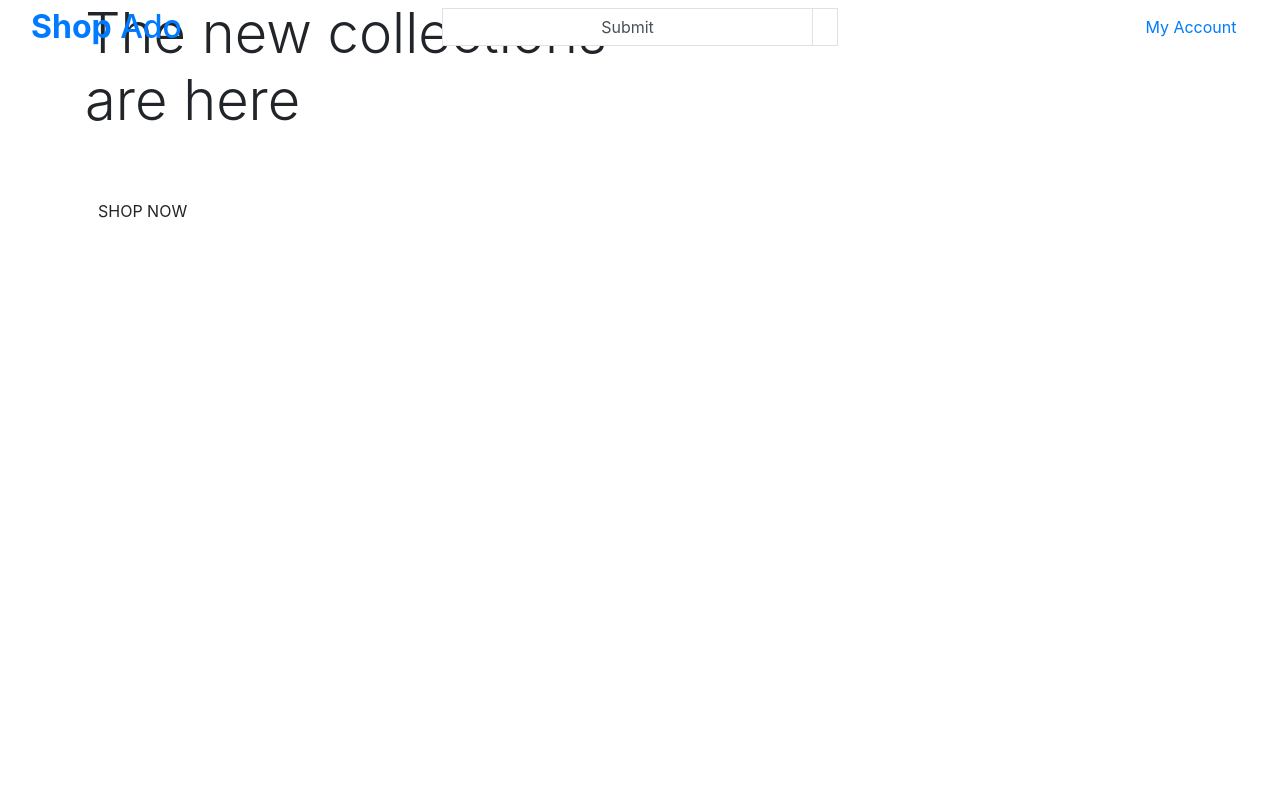
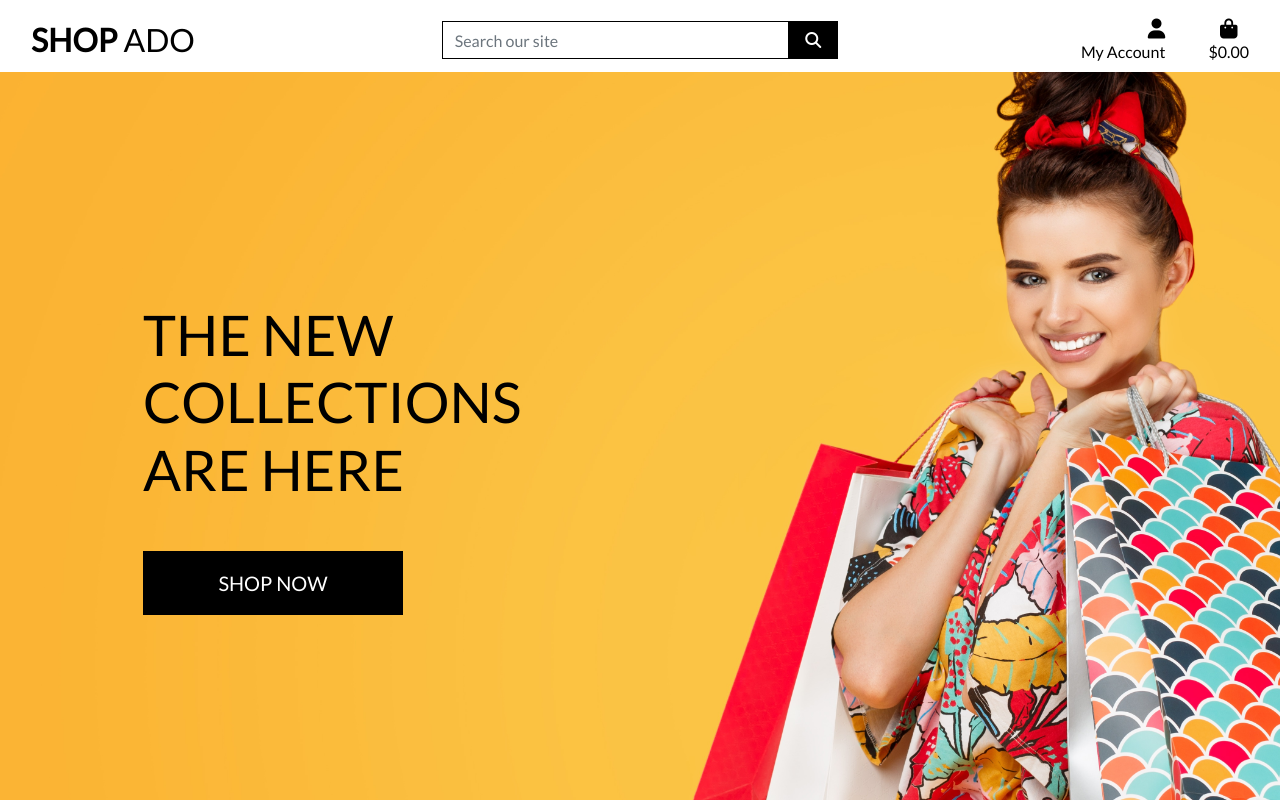
Before and after one commit to yousefalm1/shop_ado_v1, a Django app: page / in a window 1280 px wide. Run offline with Django 3.2, Linux system fonts and the light colour scheme; some libraries are stand-ins or nearby versions.

Commit message:
Complated hompage header and css

```diff
--- a/home/templates/home/index.html
+++ b/home/templates/home/index.html
@@ -4,25 +4,24 @@
 {% block page_header %}
     <div class="container header-container">
         <div class="row">
-            <div class="col"> </div>
+            <div class="col"></div>
         </div>
     </div>
-{% endblock%}
+{% endblock %}
 
-{% block content%}
+{% block content %}
     <div class="container h-100">
-        <div class="row">
-            <div class="col-7 col-md-6 my-auto ">
+        <div class="row h-100">
+            <div class="col-7 col-md-6 my-auto">
                 <h1 class="display-4 logo-font text-black">
                     The new collections are here
                 </h1>
-                <div class=my-5>
+                <div class="my-5">
                     <h4>
-                        <a href="" class="shop-now-button btn btn-large rounded-0 text-uppercase py-3 "> Shop Now
+                        <a href="" class="shop-now-button btn btn-lg rounded-0 text-uppercase py-3">Shop Now</a>
                     </h4>
                 </div>
             </div>
         </div>
     </div>
-
-{% endblock%}
+{% endblock %}
--- a/shop_ado/settings.py
+++ b/shop_ado/settings.py
@@ -150,6 +150,10 @@ USE_TZ = True
 # https://docs.djangoproject.com/en/3.2/howto/static-files/
 
 STATIC_URL = '/static/'
+STATICFILES_DIRS =(os.path.join(BASE_DIR, 'static'),)
+
+MEDIA_URL = '/media/'
+MEDIA_ROOT = os.path.join(BASE_DIR, 'media')
 
 # Default primary key field type
 # https://docs.djangoproject.com/en/3.2/ref/settings/#default-auto-field
--- a/shop_ado/urls.py
+++ b/shop_ado/urls.py
@@ -15,11 +15,12 @@ Including another URLconf
 """
 from django.contrib import admin
 from django.urls import path, include
+from django.conf import settings
+from django.conf.urls.static import static
 
 
 urlpatterns = [
     path('admin/', admin.site.urls),
     path('accounts/', include('allauth.urls')),
     path('', include('home.urls')),
-
-]
+] + static(settings.MEDIA_URL, document_root = settings.MEDIA_ROOT )
--- /dev/null
+++ b/static/css/base.css
@@ -0,0 +1,80 @@
+html {
+    height: 100%;
+}
+
+body {
+    background: url('/media/homepage_background_cropped.jpg') no-repeat fixed;
+    background-size: cover;
+    height: calc(100vh - 164px);
+    color: #555;
+    font-family: 'lato' ;
+}
+
+/* From Bulma */
+.icon {
+    align-items: center;
+    display: inline-flex;
+    justify-content: center;
+    height: 1.5rem;
+    width: 1.5rem;
+}
+
+.logo-font {
+    text-transform: uppercase ;
+}
+
+.main-logo-link {
+    width: fit-content;
+}
+
+.shop-now-button {
+    background: black;
+    color: white;
+    min-width: 260px;
+}
+
+.btn-black {
+    background: black;
+    color: white;
+}
+
+.shop-now-button:hover,
+.shop-now-button:active,
+.shop-now-button:focus,
+.btn-black:hover,
+.btn-black:active,
+.btn-black:focus {
+    background: #222;
+    color: white;
+}
+
+.text-black {
+    color: #000 !important;
+}
+
+.border-black {
+    border: 1px solid black !important;
+}
+
+/* ------------------------------------ Media Queries */
+
+/* Slightly larger container on xl screens */
+@media (min-width: 1200px) {
+    .container {
+        max-width: 80%;
+    }
+}
+
+/* Fixed top navbar only on medium and up  */
+@media (min-width: 992px) {
+    .fixed-top-desktop-only {
+        position: fixed;
+        top: 0;
+        right: 0;
+        left: 0;
+        z-index: 1030;
+    }
+    .header-container {
+        padding-top: 164px;
+    }
+}
--- a/templates/base.html
+++ b/templates/base.html
@@ -15,12 +15,15 @@
 
     {% block corecss %}
     <link rel="stylesheet" href="https://cdn.jsdelivr.net/npm/bootstrap@4.6.2/dist/css/bootstrap.min.css" integrity="sha384-xOolHFLEh07PJGoPkLv1IbcEPTNtaed2xpHsD9ESMhqIYd0nLMwNLD69Npy4HI+N" crossorigin="anonymous">
+    <link rel="stylesheet" href="https://fonts.googleapis.com/css2?family=Lato&display=swap" >
+    <link rel="stylesheet" href="{% static 'css/base.css' %}">
     {% endblock %}
 
     {% block extra_css %}
     {% endblock%}
 
     {% block corejs %}
+    <script src="https://kit.fontawesome.com/d45530dbee.js" crossorigin="anonymous"></script>
     <script src="https://cdn.jsdelivr.net/npm/jquery@3.5.1/dist/jquery.min.js" integrity="sha256-9/aliU8dGd2tb6OSsuzixeV4y/faTqgFtohetphbbj0=" crossorigin="anonymous"></script>
     <script src="https://cdn.jsdelivr.net/npm/popper.js@1.16.1/dist/umd/popper.min.js" integrity="sha384-9/reFTGAW83EW2RDu2S0VKaIzap3H66lZH81PoYlFhbGU+6BZp6G7niu735Sk7lN" crossorigin="anonymous"></script>
     <script src="https://cdn.jsdelivr.net/npm/bootstrap@4.6.2/dist/js/bootstrap.min.js" integrity="sha384-+sLIOodYLS7CIrQpBjl+C7nPvqq+FbNUBDunl/OZv93DB7Ln/533i8e/mZXLi/P+" crossorigin="anonymous"></script>
@@ -33,7 +36,7 @@
   </head>
   <body>
     <header class="container-fluid fixed-top">
-      <div class="row">
+      <div id="topnav" class="row bg-white pt-lg-2 d-none d-lg-flex">
         <div class="col-12 col-lg-4 my-auto py-1 py-lg-0 text-center text-lg-left">
           <a href="{% url 'home' %}" class="nav-link main-logo-link">
             <h2 class="logo-font text-black my-0" ><strong>Shop</strong> Ado</h2>
@@ -42,7 +45,7 @@
         <div class="col-12 col-lg-4 my-auto py-1 py-lg-0">
           <form method="GET" action="">
             <div class="input-group w-100">
-              <input class="form-control border border-black rounded-0" type="submit" name="q" placeholder="Search our site">
+              <input class="form-control border border-black rounded-0" type="text" name="q" placeholder="Search our site">
               <div class="input-group-append">
                 <button class="form-control btn btn-black border border-black rounded-0" type="submit">
                   <span class="icon">
@@ -75,7 +78,24 @@
                 {% endif %}
               </div>
             </li>
-            <li class="list-inline-item "></li>
+            <li class="list-inline-item ">
+
+              <!-- if grand total is truthy(not empty or zero)it sets the classes text-info and font-weight-bold -->
+              <!-- If grand_total is falsy (empty or zero), it sets the class text-black.
+ -->
+              <a href="" class="{% if grand_total %}text-info font-weight-bold{% else %} text-black{% endif %} nav-link">
+                <div class="text-center">
+                  <div><i class="fas fa-shopping-bag fa-lg"></i></div>
+                  <p class="my-0">
+                    {% if grand_total %}
+                    ${{ grand_total|floatformat:2 }}
+                    {% else %}
+                      $0.00
+                    {% endif  %}
+                  </p>
+                </div>
+              </a>
+            </li>
           </ul>
         </div>
       </div>
```
Also changed, not shown: media/homepage_background_cropped.jpg (added).
